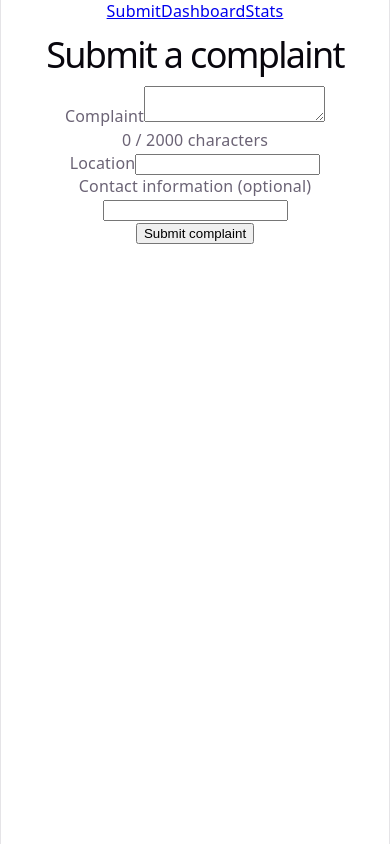
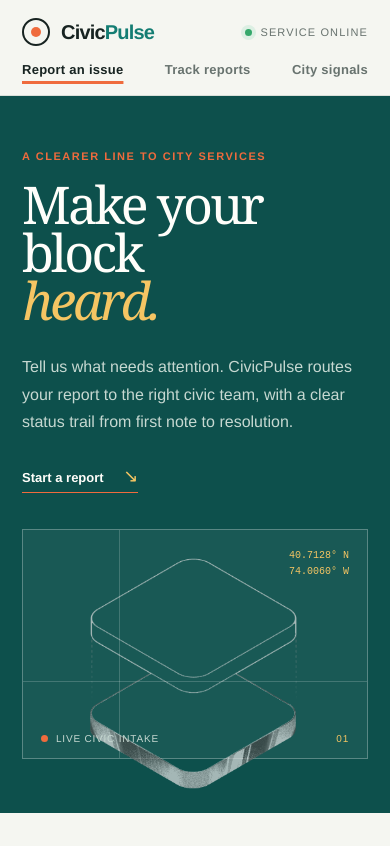
Before and after one commit to khaliqtaimoor6-codes/CivicPulse, a React (Vite) app in the folder frontend/: page / in a window 390 px wide. Shown: the top 846 px of the page. Built offline with nearby package versions, Linux system fonts and the light colour scheme.

Commit message:
feat: redesign civicpulse frontend
Replace the starter UI with a civic-service hero, refined navigation, responsive report form, and polished triage result presentation.

```diff
--- a/frontend/src/App.css
+++ b/frontend/src/App.css
@@ -1,184 +1,59 @@
-.counter {
-  font-size: 16px;
-  padding: 5px 10px;
-  border-radius: 5px;
-  color: var(--accent);
-  background: var(--accent-bg);
-  border: 2px solid transparent;
-  transition: border-color 0.3s;
-  margin-bottom: 24px;
-
-  &:hover {
-    border-color: var(--accent-border);
-  }
-  &:focus-visible {
-    outline: 2px solid var(--accent);
-    outline-offset: 2px;
-  }
-}
-
-.hero {
-  position: relative;
-
-  .base,
-  .framework,
-  .vite {
-    inset-inline: 0;
-    margin: 0 auto;
-  }
-
-  .base {
-    width: 170px;
-    position: relative;
-    z-index: 0;
-  }
-
-  .framework,
-  .vite {
-    position: absolute;
-  }
-
-  .framework {
-    z-index: 1;
-    top: 34px;
-    height: 28px;
-    transform: perspective(2000px) rotateZ(300deg) rotateX(44deg) rotateY(39deg)
-      scale(1.4);
-  }
-
-  .vite {
-    z-index: 0;
-    top: 107px;
-    height: 26px;
-    width: auto;
-    transform: perspective(2000px) rotateZ(300deg) rotateX(40deg) rotateY(39deg)
-      scale(0.8);
-  }
-}
-
-#center {
-  display: flex;
-  flex-direction: column;
-  gap: 25px;
-  place-content: center;
-  place-items: center;
-  flex-grow: 1;
-
-  @media (max-width: 1024px) {
-    padding: 32px 20px 24px;
-    gap: 18px;
-  }
-}
-
-#next-steps {
-  display: flex;
-  border-top: 1px solid var(--border);
-  text-align: left;
-
-  & > div {
-    flex: 1 1 0;
-    padding: 32px;
-    @media (max-width: 1024px) {
-      padding: 24px 20px;
-    }
-  }
-
-  .icon {
-    margin-bottom: 16px;
-    width: 22px;
-    height: 22px;
-  }
-
-  @media (max-width: 1024px) {
-    flex-direction: column;
-    text-align: center;
-  }
-}
-
-#docs {
-  border-right: 1px solid var(--border);
-
-  @media (max-width: 1024px) {
-    border-right: none;
-    border-bottom: 1px solid var(--border);
-  }
-}
-
-#next-steps ul {
-  list-style: none;
-  padding: 0;
-  display: flex;
-  gap: 8px;
-  margin: 32px 0 0;
-
-  .logo {
-    height: 18px;
-  }
-
-  a {
-    color: var(--text-h);
-    font-size: 16px;
-    border-radius: 6px;
-    background: var(--social-bg);
-    display: flex;
-    padding: 6px 12px;
-    align-items: center;
-    gap: 8px;
-    text-decoration: none;
-    transition: box-shadow 0.3s;
-
-    &:hover {
-      box-shadow: var(--shadow);
-    }
-    .button-icon {
-      height: 18px;
-      width: 18px;
-    }
-  }
-
-  @media (max-width: 1024px) {
-    margin-top: 20px;
-    flex-wrap: wrap;
-    justify-content: center;
-
-    li {
-      flex: 1 1 calc(50% - 8px);
-    }
-
-    a {
-      width: 100%;
-      justify-content: center;
-      box-sizing: border-box;
-    }
-  }
-}
-
-#spacer {
-  height: 88px;
-  border-top: 1px solid var(--border);
-  @media (max-width: 1024px) {
-    height: 48px;
-  }
-}
-
-.ticks {
-  position: relative;
-  width: 100%;
-
-  &::before,
-  &::after {
-    content: '';
-    position: absolute;
-    top: -4.5px;
-    border: 5px solid transparent;
-  }
-
-  &::before {
-    left: 0;
-    border-left-color: var(--border);
-  }
-  &::after {
-    right: 0;
-    border-right-color: var(--border);
-  }
-}
+.site-header { max-width: 1280px; margin: 0 auto; padding: 24px 5vw; display: flex; align-items: center; gap: 42px; border-bottom: 1px solid var(--line); }
+.brand { display: inline-flex; align-items: center; gap: 11px; color: var(--ink); text-decoration: none; font-size: 20px; font-weight: 800; letter-spacing: -0.04em; }
+.brand > span:last-child span { color: var(--teal); }
+.brand-mark { display: grid; place-items: center; width: 28px; height: 28px; border: 2px solid var(--ink); border-radius: 50%; }
+.brand-mark span { width: 10px; height: 10px; background: var(--orange); border-radius: 50%; }
+.site-nav { display: flex; gap: 26px; margin-left: auto; }
+.site-nav a { color: var(--muted); text-decoration: none; font-size: 13px; font-weight: 700; letter-spacing: .02em; }
+.site-nav a:hover, .site-nav a.active { color: var(--ink); }
+.site-nav a.active { text-decoration: underline; text-decoration-color: var(--orange); text-decoration-thickness: 3px; text-underline-offset: 7px; }
+.service-status { display: flex; align-items: center; gap: 8px; color: var(--muted); font-size: 11px; text-transform: uppercase; letter-spacing: .1em; white-space: nowrap; }
+.service-status i { width: 7px; height: 7px; background: #35a86b; border-radius: 50%; box-shadow: 0 0 0 4px #dcefe3; }
+.submit-page { max-width: 1280px; margin: 0 auto; }
+.hero-band { min-height: 475px; padding: 76px 8vw 68px; display: grid; grid-template-columns: 1fr .85fr; gap: 8vw; align-items: center; background: var(--teal-deep); color: var(--white); overflow: hidden; }
+.hero-copy { position: relative; z-index: 1; }
+.eyebrow { margin: 0 0 18px; color: var(--orange); font-size: 11px; font-weight: 800; letter-spacing: .14em; text-transform: uppercase; }
+.hero-copy h1 { max-width: 620px; margin: 0; font-family: var(--display); font-size: clamp(52px, 7vw, 92px); font-weight: 400; line-height: .92; letter-spacing: -.055em; }
+.hero-copy h1 em { color: var(--yellow); font-style: italic; }
+.hero-intro { max-width: 450px; margin: 30px 0; color: #c6d8d1; font-size: 16px; line-height: 1.7; }
+.text-link { color: var(--white); font-size: 13px; font-weight: 800; text-decoration: none; border-bottom: 1px solid var(--orange); padding-bottom: 7px; }
+.text-link span { margin-left: 16px; color: var(--yellow); font-size: 18px; }
+.hero-visual { position: relative; min-height: 290px; border: 1px solid rgba(255,255,255,.28); background: rgba(255,255,255,.05); }
+.hero-visual::before, .hero-visual::after { content: ""; position: absolute; background: rgba(255,255,255,.18); }
+.hero-visual::before { width: 1px; height: 100%; left: 28%; }
+.hero-visual::after { height: 1px; width: 100%; top: 66%; }
+.hero-visual img { position: absolute; width: 75%; max-height: 235px; object-fit: contain; inset: 24px 12% auto; filter: grayscale(1) brightness(2.1) contrast(.75); opacity: .72; }
+.hero-coordinates { position: absolute; top: 18px; right: 18px; color: var(--yellow); font-family: monospace; font-size: 10px; line-height: 1.6; }
+.hero-caption { position: absolute; bottom: 14px; left: 18px; right: 18px; display: flex; align-items: center; gap: 8px; font-size: 10px; color: #c6d8d1; letter-spacing: .08em; text-transform: uppercase; }
+.hero-caption span { width: 7px; height: 7px; background: var(--orange); border-radius: 50%; }
+.hero-caption strong { margin-left: auto; color: var(--yellow); font-weight: 400; }
+.report-section, .result-section { display: grid; grid-template-columns: .8fr 1.4fr; gap: 8vw; padding: 76px 8vw; border-bottom: 1px solid var(--line); }
+.section-intro h2, .result-section h2 { margin: 0; font-family: var(--display); font-size: clamp(32px, 4vw, 52px); font-weight: 400; line-height: 1; letter-spacing: -.04em; }
+.section-intro > p:last-child { max-width: 260px; margin-top: 20px; color: var(--muted); font-size: 14px; line-height: 1.65; }
+.form-column { max-width: 650px; }
+form { display: grid; grid-template-columns: 1fr 1fr; gap: 24px 20px; }
+.field-wide { grid-column: 1 / -1; }
+.field { display: flex; flex-direction: column; gap: 9px; }
+.field label { color: var(--ink); font-size: 12px; font-weight: 800; letter-spacing: .04em; text-transform: uppercase; }
+.field input, .field textarea { width: 100%; border: 1px solid #b8c4bd; border-radius: 0; padding: 15px 16px; color: var(--ink); background: var(--white); outline: none; transition: border-color .2s, box-shadow .2s; }
+.field textarea { min-height: 142px; resize: vertical; }
+.field input:focus, .field textarea:focus { border-color: var(--teal); box-shadow: 4px 4px 0 var(--yellow); }
+.field-help, .form-note { color: var(--muted); font-size: 11px; }
+.field p { margin: 0; color: #c8492f; font-size: 12px; }
+form button, .page-heading button { grid-column: 1 / -1; justify-self: start; border: 0; padding: 15px 21px; color: var(--white); background: var(--orange); font-size: 12px; font-weight: 800; letter-spacing: .04em; cursor: pointer; transition: transform .2s, background .2s; }
+form button span { margin-left: 30px; font-size: 17px; }
+form button:hover:not(:disabled), .page-heading button:hover:not(:disabled) { background: #cf4e29; transform: translateY(-2px); }
+form button:disabled, .page-heading button:disabled { cursor: wait; opacity: .65; }
+.form-note { margin-top: 18px; }
+.message { padding: 13px 16px; margin: 0 0 20px; font-size: 13px; }
+.error-message { color: #a23725; border-left: 3px solid #c8492f; background: #fce9e4; }
+.loading-message { color: var(--teal-deep); border-left: 3px solid var(--yellow); background: #fff7de; }
+.spinner { display: inline-block; width: 12px; height: 12px; margin-right: 8px; border: 2px solid #b8c4bd; border-top-color: var(--teal); border-radius: 50%; animation: spin .8s linear infinite; vertical-align: -1px; }
+@keyframes spin { to { transform: rotate(360deg); } }
+.result-section { background: var(--white); }
+.result-grid { display: grid; grid-template-columns: 1fr 1fr; gap: 1px; background: var(--line); border: 1px solid var(--line); }
+.result-grid > div { display: flex; flex-direction: column; gap: 8px; min-height: 105px; padding: 20px; background: var(--white); }
+.result-grid span { color: var(--muted); font-size: 10px; font-weight: 800; letter-spacing: .1em; text-transform: uppercase; }
+.result-grid strong { color: var(--ink); font-size: 16px; }
+.result-summary { grid-column: 1 / -1; }
+@media (max-width: 760px) { .site-header { padding: 18px 22px; gap: 16px; flex-wrap: wrap; } .site-nav { order: 3; width: 100%; justify-content: space-between; gap: 10px; } .service-status { margin-left: auto; } .hero-band, .report-section, .result-section { grid-template-columns: 1fr; gap: 42px; padding: 54px 22px; } .hero-band { min-height: auto; } .hero-visual { min-height: 230px; } form { grid-template-columns: 1fr; } .field-wide { grid-column: auto; } .result-grid { grid-template-columns: 1fr; } .result-summary { grid-column: auto; } }
--- a/frontend/src/App.tsx
+++ b/frontend/src/App.tsx
@@ -8,11 +8,18 @@
 function App() {
   return (
     <BrowserRouter>
-      <nav aria-label="Main navigation">
-        <NavLink to="/">Submit</NavLink>
-        <NavLink to="/dashboard">Dashboard</NavLink>
-        <NavLink to="/stats">Stats</NavLink>
-      </nav>
+      <header className="site-header">
+        <NavLink className="brand" to="/" aria-label="CivicPulse home">
+          <span className="brand-mark" aria-hidden="true"><span /></span>
+          <span>Civic<span>Pulse</span></span>
+        </NavLink>
+        <nav className="site-nav" aria-label="Main navigation">
+          <NavLink to="/">Report an issue</NavLink>
+          <NavLink to="/dashboard">Track reports</NavLink>
+          <NavLink to="/stats">City signals</NavLink>
+        </nav>
+        <span className="service-status"><i /> Service online</span>
+      </header>
       <Routes>
         <Route path="/" element={<SubmitPage />} />
         <Route path="/dashboard" element={<DashboardPage />} />
--- a/frontend/src/index.css
+++ b/frontend/src/index.css
@@ -1,111 +1,25 @@
 :root {
-  --text: #6b6375;
-  --text-h: #08060d;
-  --bg: #fff;
-  --border: #e5e4e7;
-  --code-bg: #f4f3ec;
-  --accent: #aa3bff;
-  --accent-bg: rgba(170, 59, 255, 0.1);
-  --accent-border: rgba(170, 59, 255, 0.5);
-  --social-bg: rgba(244, 243, 236, 0.5);
-  --shadow:
-    rgba(0, 0, 0, 0.1) 0 10px 15px -3px, rgba(0, 0, 0, 0.05) 0 4px 6px -2px;
-
-  --sans: system-ui, 'Segoe UI', Roboto, sans-serif;
-  --heading: system-ui, 'Segoe UI', Roboto, sans-serif;
-  --mono: ui-monospace, Consolas, monospace;
-
-  font: 18px/145% var(--sans);
-  letter-spacing: 0.18px;
-  color-scheme: light dark;
-  color: var(--text);
-  background: var(--bg);
+  --ink: #172321;
+  --muted: #68736f;
+  --paper: #f5f6f1;
+  --white: #fffefa;
+  --line: #d9dfd9;
+  --teal: #147d73;
+  --teal-deep: #0d504c;
+  --orange: #ef6b3d;
+  --yellow: #f5c563;
+  --sans: "Avenir Next", "Helvetica Neue", sans-serif;
+  --display: Georgia, "Times New Roman", serif;
+  font-family: var(--sans);
+  color: var(--ink);
+  background: var(--paper);
   font-synthesis: none;
   text-rendering: optimizeLegibility;
   -webkit-font-smoothing: antialiased;
-  -moz-osx-font-smoothing: grayscale;
-
-  @media (max-width: 1024px) {
-    font-size: 16px;
-  }
 }
 
-@media (prefers-color-scheme: dark) {
-  :root {
-    --text: #9ca3af;
-    --text-h: #f3f4f6;
-    --bg: #16171d;
-    --border: #2e303a;
-    --code-bg: #1f2028;
-    --accent: #c084fc;
-    --accent-bg: rgba(192, 132, 252, 0.15);
-    --accent-border: rgba(192, 132, 252, 0.5);
-    --social-bg: rgba(47, 48, 58, 0.5);
-    --shadow:
-      rgba(0, 0, 0, 0.4) 0 10px 15px -3px, rgba(0, 0, 0, 0.25) 0 4px 6px -2px;
-  }
-
-  #social .button-icon {
-    filter: invert(1) brightness(2);
-  }
-}
-
-#root {
-  width: 1126px;
-  max-width: 100%;
-  margin: 0 auto;
-  text-align: center;
-  border-inline: 1px solid var(--border);
-  min-height: 100svh;
-  display: flex;
-  flex-direction: column;
-  box-sizing: border-box;
-}
-
-body {
-  margin: 0;
-}
-
-h1,
-h2 {
-  font-family: var(--heading);
-  font-weight: 500;
-  color: var(--text-h);
-}
-
-h1 {
-  font-size: 56px;
-  letter-spacing: -1.68px;
-  margin: 32px 0;
-  @media (max-width: 1024px) {
-    font-size: 36px;
-    margin: 20px 0;
-  }
-}
-h2 {
-  font-size: 24px;
-  line-height: 118%;
-  letter-spacing: -0.24px;
-  margin: 0 0 8px;
-  @media (max-width: 1024px) {
-    font-size: 20px;
-  }
-}
-p {
-  margin: 0;
-}
-
-code,
-.counter {
-  font-family: var(--mono);
-  display: inline-flex;
-  border-radius: 4px;
-  color: var(--text-h);
-}
-
-code {
-  font-size: 15px;
-  line-height: 135%;
-  padding: 4px 8px;
-  background: var(--code-bg);
-}
+* { box-sizing: border-box; }
+body { margin: 0; min-width: 320px; }
+button, input, textarea, select { font: inherit; }
+button, a { -webkit-tap-highlight-color: transparent; }
+#root { min-height: 100svh; }
--- a/frontend/src/pages/SubmitPage.tsx
+++ b/frontend/src/pages/SubmitPage.tsx
@@ -3,6 +3,7 @@
 
 import { createComplaint } from "../api/client";
 import type { Complaint, ComplaintCreateRequest } from "../api/types";
+import heroImage from "../assets/hero.png";
 
 type FormErrors = Partial<Record<keyof ComplaintCreateRequest, string>>;
 
@@ -67,12 +68,32 @@
 	}
 
 	return (
-		<main>
-			<h1>Submit a complaint</h1>
-			{submitError && <p role="alert">{submitError}</p>}
-			{isSubmitting && <p role="status" aria-live="polite">Analyzing complaint...</p>}
-			<form onSubmit={handleSubmit} noValidate>
-				<div>
+		<main className="submit-page">
+			<section className="hero-band">
+				<div className="hero-copy">
+					<p className="eyebrow">A clearer line to city services</p>
+					<h1>Make your block<br /><em>heard.</em></h1>
+					<p className="hero-intro">Tell us what needs attention. CivicPulse routes your report to the right civic team, with a clear status trail from first note to resolution.</p>
+					<a className="text-link" href="#report-form">Start a report <span aria-hidden="true">↘</span></a>
+				</div>
+				<div className="hero-visual">
+					<img src={heroImage} alt="Layered civic signal mark" />
+					<div className="hero-coordinates">40.7128° N<br />74.0060° W</div>
+					<div className="hero-caption"><span /> Live civic intake <strong>01</strong></div>
+				</div>
+			</section>
+
+			<section className="report-section" id="report-form">
+				<div className="section-intro">
+					<p className="eyebrow">01 / New report</p>
+					<h2>What needs attention?</h2>
+					<p>Your report is reviewed, categorized, and sent forward. Specific details help us act faster.</p>
+				</div>
+				<div className="form-column">
+					{submitError && <p className="message error-message" role="alert">{submitError}</p>}
+					{isSubmitting && <p className="message loading-message" role="status" aria-live="polite"><span className="spinner" /> Analyzing your report...</p>}
+					<form id="report-form" onSubmit={handleSubmit} noValidate>
+						<div className="field field-wide">
 					<label htmlFor="complaint-text">Complaint</label>
 					<textarea
 						id="complaint-text"
@@ -85,11 +106,11 @@
 						aria-invalid={Boolean(errors.text)}
 						aria-describedby="complaint-text-help complaint-text-error"
 					/>
-					<div id="complaint-text-help">{text.length} / 2000 characters</div>
+					<div className="field-help" id="complaint-text-help">{text.length} / 2000 characters</div>
 					{errors.text && <p id="complaint-text-error" role="alert">{errors.text}</p>}
 				</div>
 
-				<div>
+				<div className="field">
 					<label htmlFor="complaint-location">Location</label>
 					<input
 						id="complaint-location"
@@ -106,7 +127,7 @@
 					{errors.location && <p id="complaint-location-error" role="alert">{errors.location}</p>}
 				</div>
 
-				<div>
+				<div className="field">
 					<label htmlFor="reporter-contact">Contact information (optional)</label>
 					<input
 						id="reporter-contact"
@@ -118,17 +139,22 @@
 				</div>
 
 				<button type="submit" disabled={isSubmitting} aria-busy={isSubmitting}>
-					{isSubmitting ? "Analyzing..." : "Submit complaint"}
+					{isSubmitting ? "Analyzing..." : "Send report"}<span aria-hidden="true">↗</span>
 				</button>
 			</form>
+					<p className="form-note">By submitting, you help build a more responsive city.</p>
+				</div>
+			</section>
 
 			{submittedComplaint && (
-				<section aria-live="polite">
-					<h2>Triage result</h2>
-					<p><strong>Category:</strong> {submittedComplaint.category}</p>
-					<p><strong>Priority:</strong> {submittedComplaint.priority}</p>
-					<p><strong>AI summary:</strong> {submittedComplaint.ai_summary ?? "No summary returned."}</p>
-					<p><strong>Triaged by:</strong> {submittedComplaint.triaged_by}</p>
+				<section className="result-section" aria-live="polite">
+					<div><p className="eyebrow">02 / Report received</p><h2>Here is what we found.</h2></div>
+					<div className="result-grid">
+						<div><span>Category</span><strong>{submittedComplaint.category}</strong></div>
+						<div><span>Priority</span><strong>{submittedComplaint.priority}</strong></div>
+						<div className="result-summary"><span>AI summary</span><strong>{submittedComplaint.ai_summary ?? "No summary returned."}</strong></div>
+						<div><span>Triaged by</span><strong>{submittedComplaint.triaged_by}</strong></div>
+					</div>
 				</section>
 			)}
 		</main>
```
